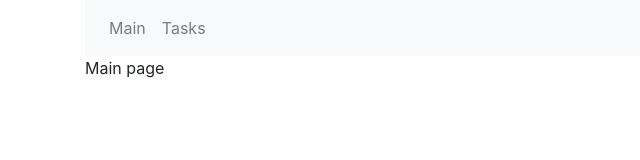
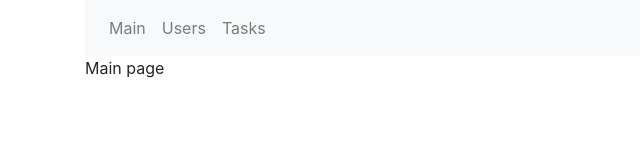
Before and after one commit to jslabs-ru/vue-project-tracker, a Vue app: page / in a window 1280 px wide. Shown: the top 160 px of the page, without its empty margins (0-640 px from the left). Built offline with nearby package versions, Linux system fonts and the light colour scheme; the HTML template or start-up script is replaced by a standard one.

Commit message:
Add routes /users, /users/:userid. Update navigation

```diff
--- a/src/App.vue
+++ b/src/App.vue
@@ -3,6 +3,7 @@
         <b-navbar class="bg-light">
             <b-navbar-nav>
                 <b-nav-item to="/">Main</b-nav-item>
+                <b-nav-item to="/users">Users</b-nav-item>
                 <b-nav-item to="/tasks">Tasks</b-nav-item>
             </b-navbar-nav>
         </b-navbar>
--- a/src/router/index.js
+++ b/src/router/index.js
@@ -2,11 +2,20 @@ import Vue from 'vue';
 import VueRouter from 'vue-router';
 
 import Main from '@/components/Main.vue';
+
 const Tasks = () =>
     import(
         /* webpackChunkName: "tasks" */
         '@/components/Tasks.vue'
     );
+
+const Users = () =>
+    import(
+        /* webpackChunkName: "users" */
+        '@/components/Users.vue'
+    );
+
+import UserData from '@/components/UserData.vue';
 
 import NotFound from '@/components/NotFound.vue';
 
@@ -26,6 +35,18 @@ const routes = [
         }
     },
     {
+        path: '/users',
+        components: {
+            default: Users
+        }
+    },
+    {
+        path: '/users/:userid',
+        components: {
+            default: UserData
+        }
+    },
+    {
         path: '*',
         component: NotFound
     }
```
